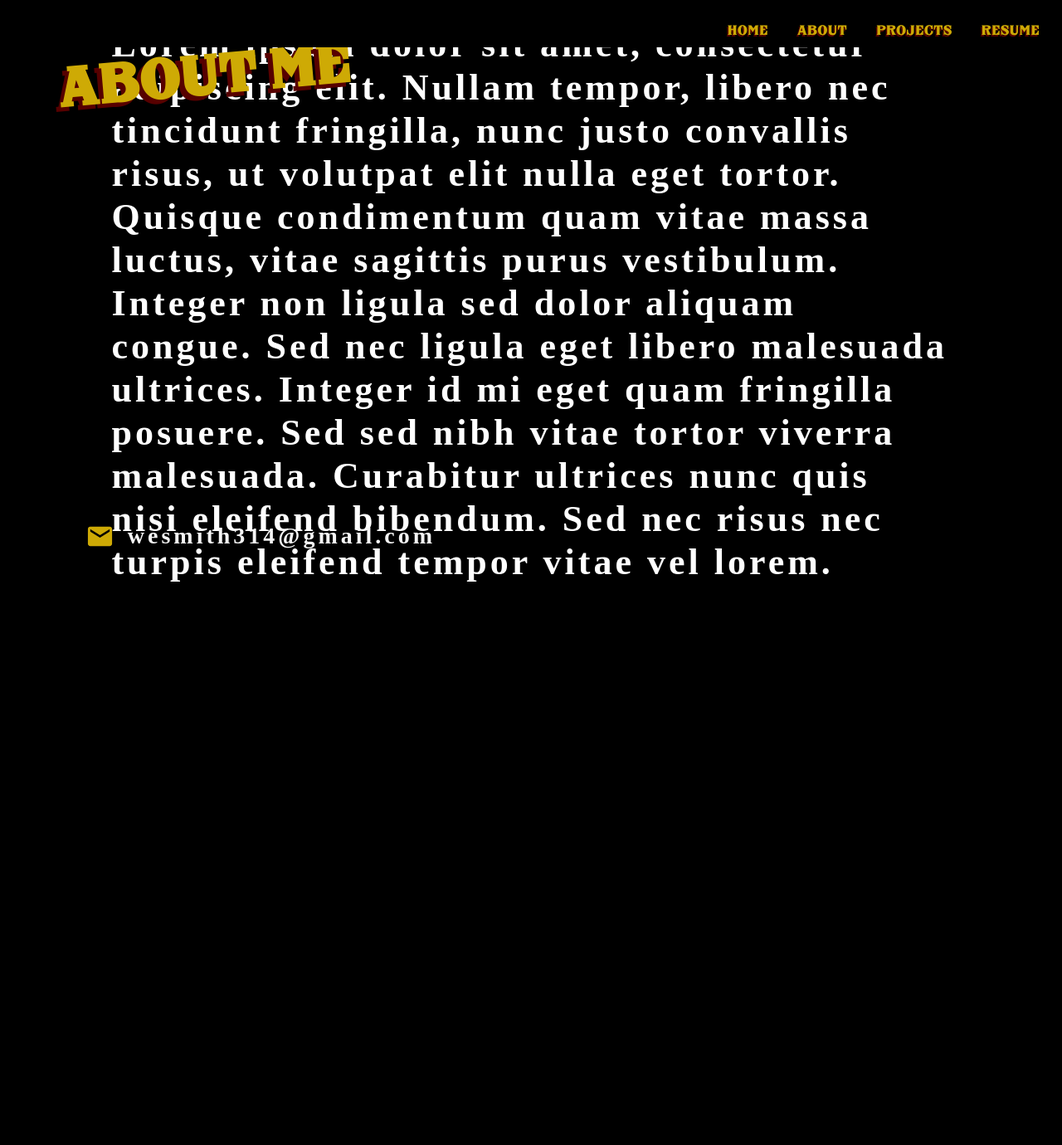
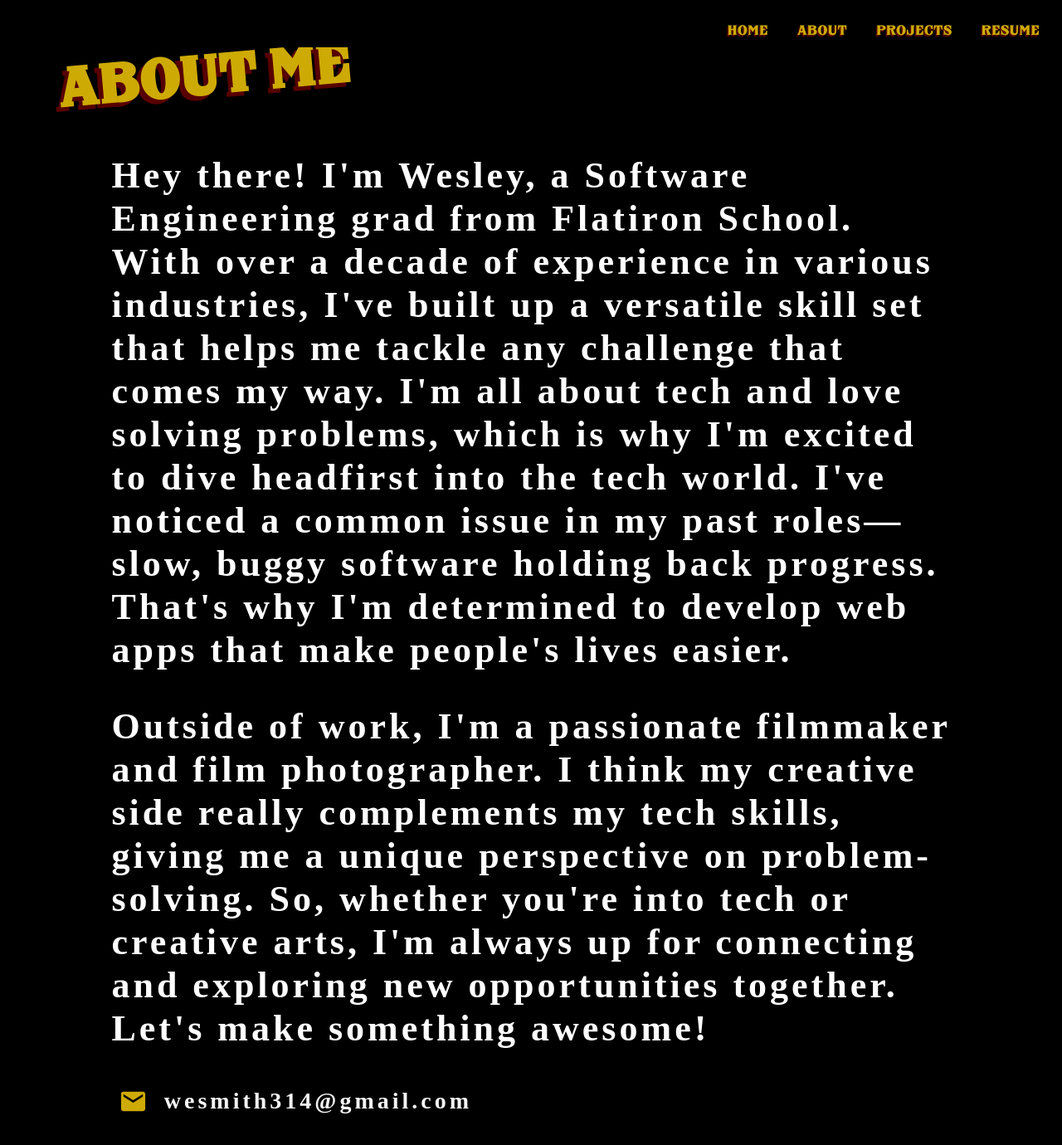
Before and after one commit to wesmith3/Portfolio, a Next.js app: page /about in a window 1280 px wide. Shown: the top 1380 px of the page at 83% size. Before the commit the page ends 800 px from the top, so only its background shows below. Built offline with nearby package versions, Linux system fonts and the light colour scheme; a web font is replaced by a local one.

Commit message:
adds about me description

```diff
--- a/src/app/about/page.css
+++ b/src/app/about/page.css
@@ -11,7 +11,22 @@
     transform: rotate(-5deg);
 }
 .paragraph {
-    height: 60vh;
+    padding-top: 7.5vh;
+    font-family: 'SF';
+    font-weight: bolder;
+    font-size: 5.5vh;
+    color: white;
+    display: flex;
+    flex-direction: column;
+    justify-content: center;
+    width: 80%;
+    margin: auto;
+    line-height: 6.5vh;
+    letter-spacing: .5vh;
+}
+
+.paragraph-two {
+    padding-top: 5vh;
     font-family: 'SF';
     font-weight: bolder;
     font-size: 5.5vh;
@@ -29,7 +44,7 @@
     display: flex;
     width: 85%;
     margin: auto;
-    height: 10vh;
+    padding-top: 1vh;
     align-items: center;
     color:whitesmoke;
     font-family: 'SF';
@@ -39,7 +54,7 @@
   }
 
   .email-icon {
-    margin-right: 2vh;
+    margin-left: 5vh;
+    margin-right: 2.5vh;
     color:#ceaa05;
-    size: 55vh;
   }
--- a/src/app/about/page.tsx
+++ b/src/app/about/page.tsx
@@ -1,22 +1,31 @@
 import "./page.css";
-import EmailIcon from '@mui/icons-material/Email';
+import EmailIcon from "@mui/icons-material/Email";
 
 export default function About() {
   return (
     <main>
       <h2 className="abt-title">About Me</h2>
       <h4 className="paragraph">
-        Lorem ipsum dolor sit amet, consectetur adipiscing elit. Nullam tempor,
-        libero nec tincidunt fringilla, nunc justo convallis risus, ut volutpat
-        elit nulla eget tortor. Quisque condimentum quam vitae massa luctus,
-        vitae sagittis purus vestibulum. Integer non ligula sed dolor aliquam
-        congue. Sed nec ligula eget libero malesuada ultrices. Integer id mi
-        eget quam fringilla posuere. Sed sed nibh vitae tortor viverra
-        malesuada. Curabitur ultrices nunc quis nisi eleifend bibendum. Sed nec
-        risus nec turpis eleifend tempor vitae vel lorem.
-      </h4>
+  Hey there! I&apos;m Wesley, a Software Engineering grad from Flatiron School.
+  With over a decade of experience in various industries, I&apos;ve built up a
+  versatile skill set that helps me tackle any challenge that comes my
+  way. I&apos;m all about tech and love solving problems, which is why I&apos;m
+  excited to dive headfirst into the tech world. I&apos;ve noticed a common
+  issue in my past roles—slow, buggy software holding back progress.
+  That&apos;s why I&apos;m determined to develop web apps that make people&apos;s lives
+  easier.
+  </h4>
+  <h4 className="paragraph-two">
+    Outside of work, I&apos;m a passionate filmmaker and film
+  photographer. I think my creative side really complements my tech
+  skills, giving me a unique perspective on problem-solving. So, whether
+  you&apos;re into tech or creative arts, I&apos;m always up for connecting and
+  exploring new opportunities together. Let&apos;s make something awesome!
+</h4>
+
+
       <div className="email-container">
-        <EmailIcon className="email-icon" fontSize="large"/>
+        <EmailIcon className="email-icon" fontSize="large" />
         <h4 className="email">wesmith314@gmail.com</h4>
       </div>
     </main>
```
